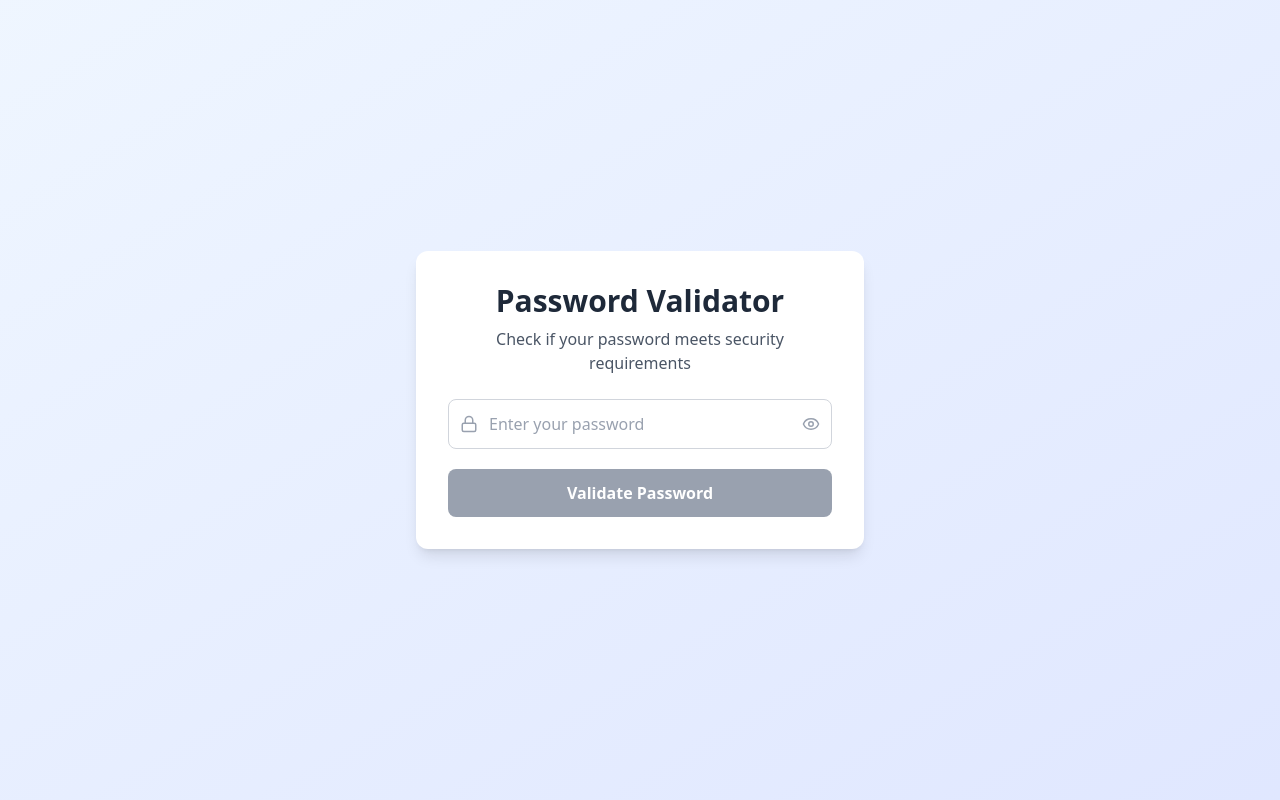
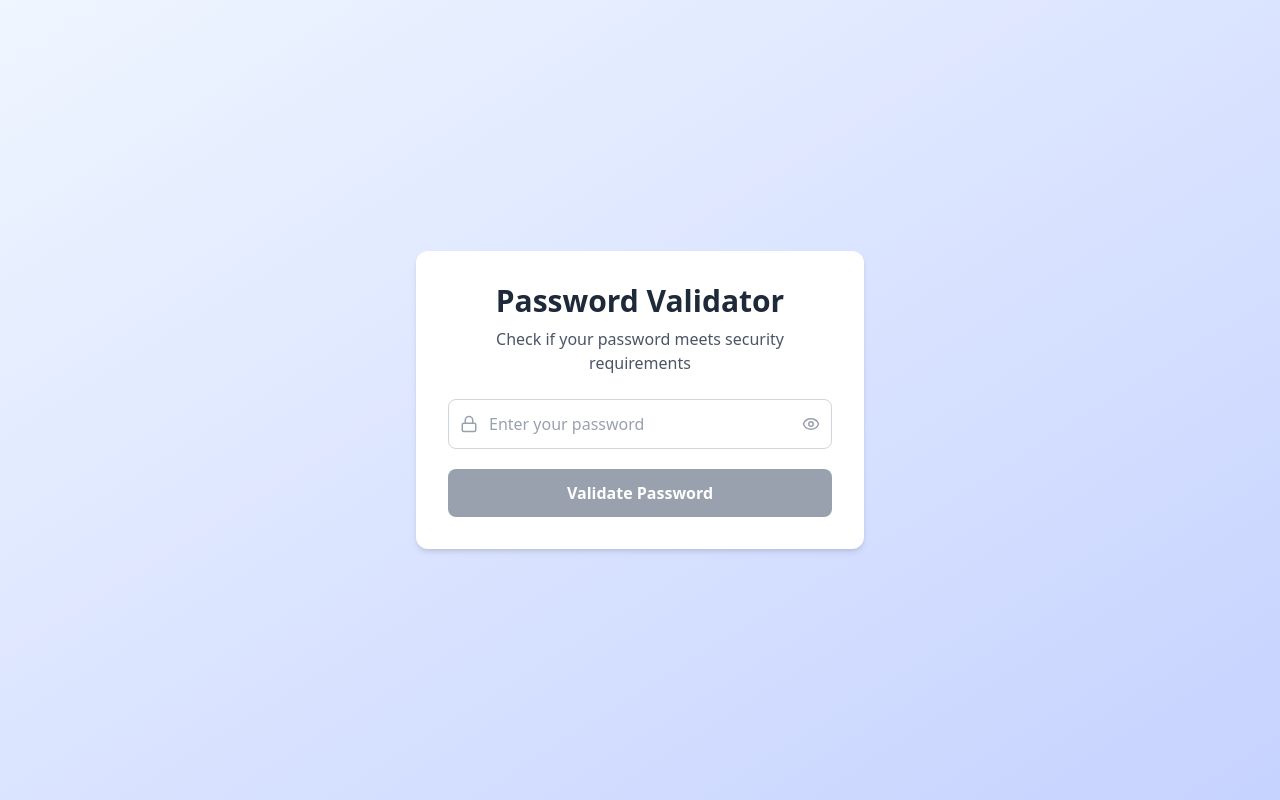
Before and after one commit to QwertyNora/password-validator-client, a React (Vite) app: page / in a window 1280 px wide. Built offline with nearby package versions, Linux system fonts and the light colour scheme.

Commit message:
Refactor styling in App component

```diff
--- a/src/App.tsx
+++ b/src/App.tsx
@@ -53,8 +53,8 @@ function App() {
 
 
   return (
-    <div className="min-h-screen bg-gradient-to-br from-blue-50 to-indigo-100 flex items-center justify-center p-4">
-      <div className="w-full max-w-md space-y-6 p-8 rounded-xl shadow-lg bg-white">
+    <div className="min-h-screen bg-linear-to-br from-blue-50 to-indigo-200 flex items-center justify-center p-4">
+      <div className="w-full max-w-md space-y-6 p-8 rounded-xl shadow-md bg-white">
         <div className="text-center space-y-2">
           <h1 className="text-3xl font-bold text-gray-800">Password Validator</h1>
           <p className="text-gray-600">Check if your password meets security requirements</p>
```
